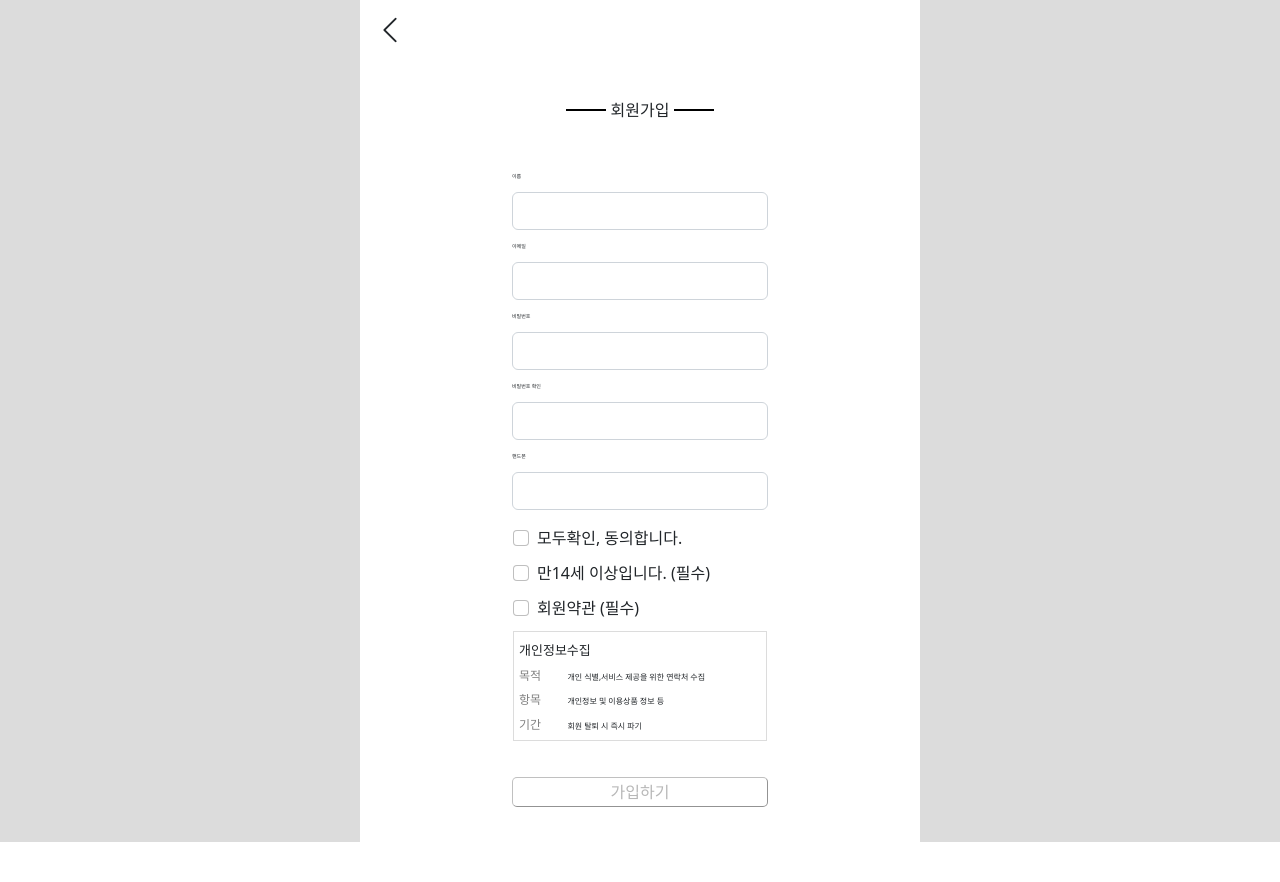
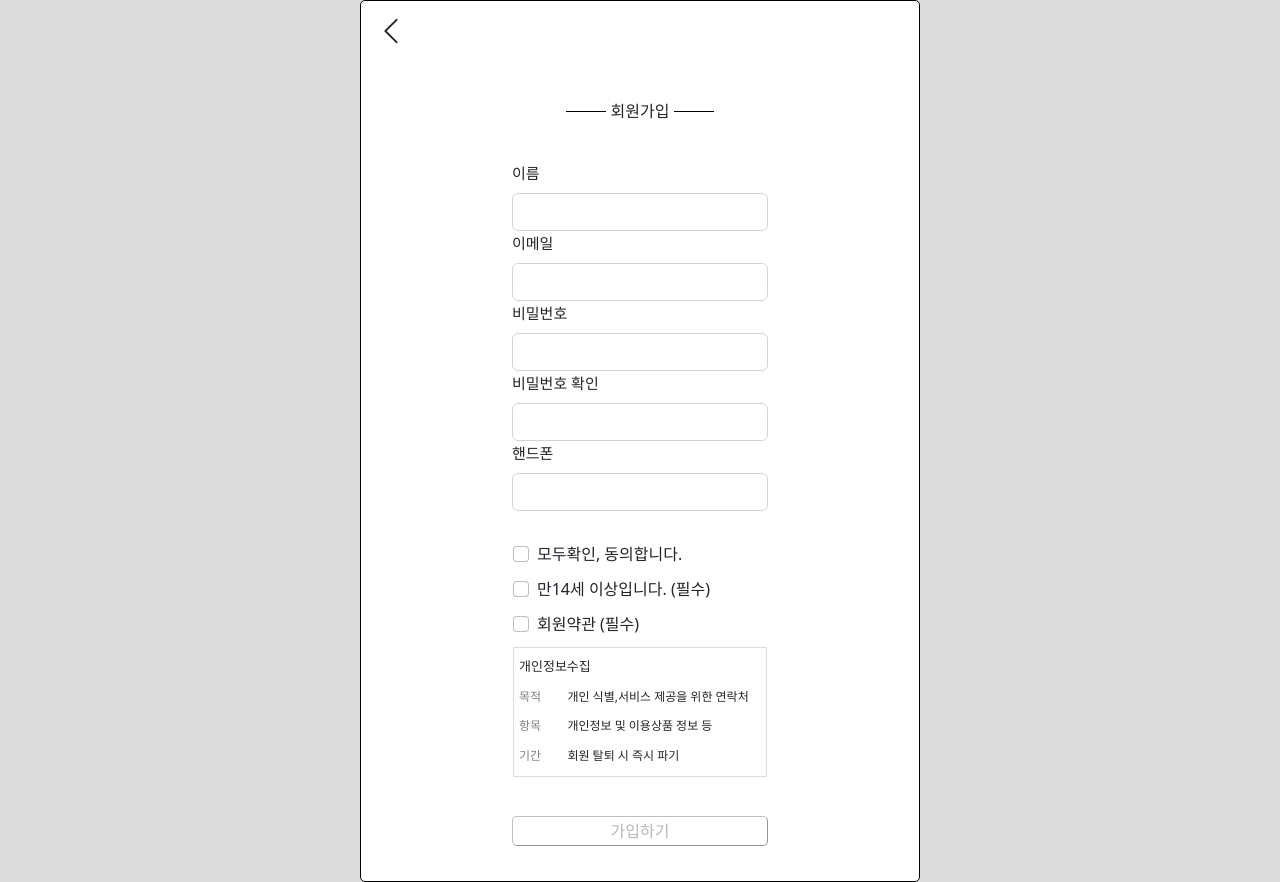
Before and after one commit to weddingYou-Project/frontend, a React (Create React App) app: page /signup/1 in a window 1280 px wide. Before the commit the page ends 842 px from the top, so only its background shows below. Built offline with nearby package versions, Linux system fonts and the light colour scheme.

Commit message:
fix : 자잘한 폰트 크기 조정 및 전체적 크기 조정

```diff
--- a/src/Css/Signup.css
+++ b/src/Css/Signup.css
@@ -4,10 +4,13 @@ width: 560px;
 height: 100%;
 margin: 0 auto;
 background: white;
+border: 1px solid black;
+border-radius: 5px;
 }
 
 .bg{
     background: gainsboro;
+
 }
 
 .Signup-header {
@@ -30,9 +33,12 @@ background: white;
     background-size: cover;
     margin: 0 auto;
     margin-top: 50px;
-    margin-bottom: 80px;
+    margin-bottom: 40px;
     border-radius: 10px;
+    position: relative;
 }
+
+
 
 .Signup-button {
     width: 256px;
@@ -68,7 +74,7 @@ background: white;
     align-items: center;
 }
 .guideline {
-    height: 1.5px;
+    height: 1px;
     background: black;
     width: 40px;
     margin-left: 5px;
@@ -76,10 +82,13 @@ background: white;
 }
 /*가이드 바 CSS끝*/
 
+
+
+
 /*인풋 CSS*/
 .Signup-inputwrap{
     width: 256px;
-    height: 100%;
+    height: 350px;
     /* background-color: aquamarine; */
     margin: 0 auto;
 }
@@ -89,10 +98,10 @@ background: white;
 /*개인정보 제공동의 CSS*/
 .Signup-acceptwrap {
     width: 256px;
-    height: 100%;
+    height: 250px;
     /* background: darkorange; */
     margin: 0 auto;
-    margin-top: 5px;
+    margin-top: 20px;
     padding: 1px;
 }
 
@@ -106,7 +115,7 @@ background: white;
 .Signup-contentbox {
     width: 100%;
     margin: 0 auto;
-    height: 110px;
+    height: 130px;
     border : 1px solid gainsboro;
     /* background: gold; */
     padding: 5px;
@@ -128,14 +137,14 @@ background: white;
     color: grey;
 }
 .right span {
-    font-size: 8px;
+    font-size: 12px;
 }
 
 .contentbar{
     width: 100%;
     height: 25%;
-
 }
+/*개인정보 제공 동의 CSS 끝*/
 
 
 /*버튼*/
@@ -157,6 +166,7 @@ background: white;
 }
 
 .btn-custom2 {
+    margin: 10px;
     width: 50%;
     height: 30px;
     border-radius: 5px;
@@ -168,10 +178,14 @@ background: white;
     background: gainsboro;
     transition: all 0.5s;
 }
+/*버튼관련 CSS 끝*/
 
+
+
+/*회원가입 성공 페이지 CSS*/
 .Signup-Successbox{
     width: 400px;
-    height: 550px;
+    height: 720px;
     margin: 0 auto;
     /* background: darkmagenta; */
     position: relative;
@@ -188,6 +202,7 @@ background: white;
     opacity: 1;
 
 }
+/*회원가입 성공 페이지 CSS 끝*/
 
 .btn-bd-primary {
     --bs-btn-font-weight: 600;
--- a/src/Pages/Signup.js
+++ b/src/Pages/Signup.js
@@ -13,7 +13,9 @@ function Signup() {
           <i class="bi bi-chevron-left" style={{ fontSize: 30 }}></i>
         </div>
         <div className="Signup-header">회원가입</div>
+
         <div className="Signup-logo"></div>
+
         <div className="Signup-button">
           {/*버튼 맘에 안드므로 다시 만들 예정임. */}
           <button
@@ -33,6 +35,8 @@ function Signup() {
             플래너 회원
           </button>
         </div>
+        {/*빈공간 채우는 박스입니다. */}
+        <div style={{ height: 230 }}></div>
       </div>
     </div>
   );
--- a/src/Pages/SignupForm.js
+++ b/src/Pages/SignupForm.js
@@ -344,7 +344,7 @@ const InputComp = ({
     <>
       <div className="col-md-4" style={{ width: 256 }}>
         <label htmlFor="validationServer01" className="form-label">
-          <span style={{ fontSize: 5 }}>{content}</span>
+          <span style={{ fontSize: 15 }}>{content}</span>
         </label>
         <input
           type={type}
@@ -358,7 +358,7 @@ const InputComp = ({
         <div
           id="validationServer03Feedback"
           class="invalid-feedback"
-          style={{ fontSize: 5 }}
+          style={{ fontSize: 10 }}
         >
           {message}
         </div>
```
